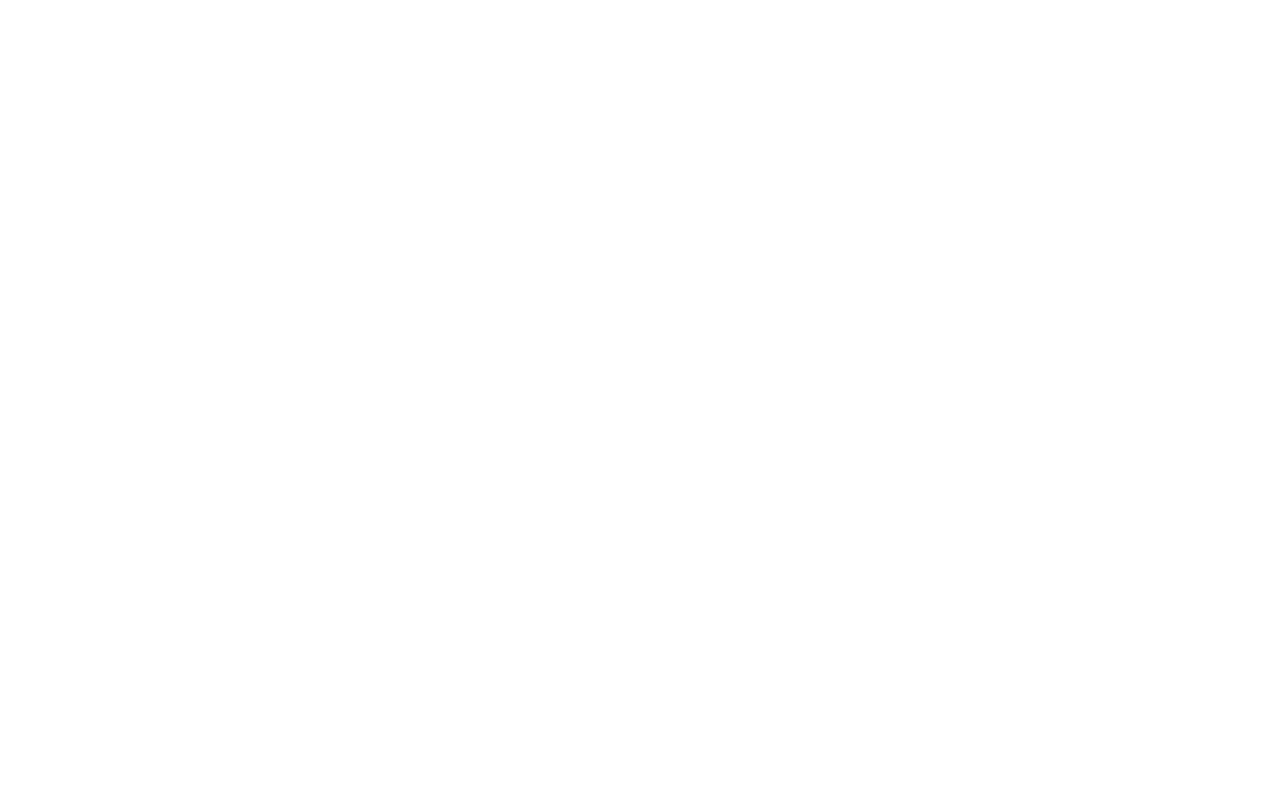
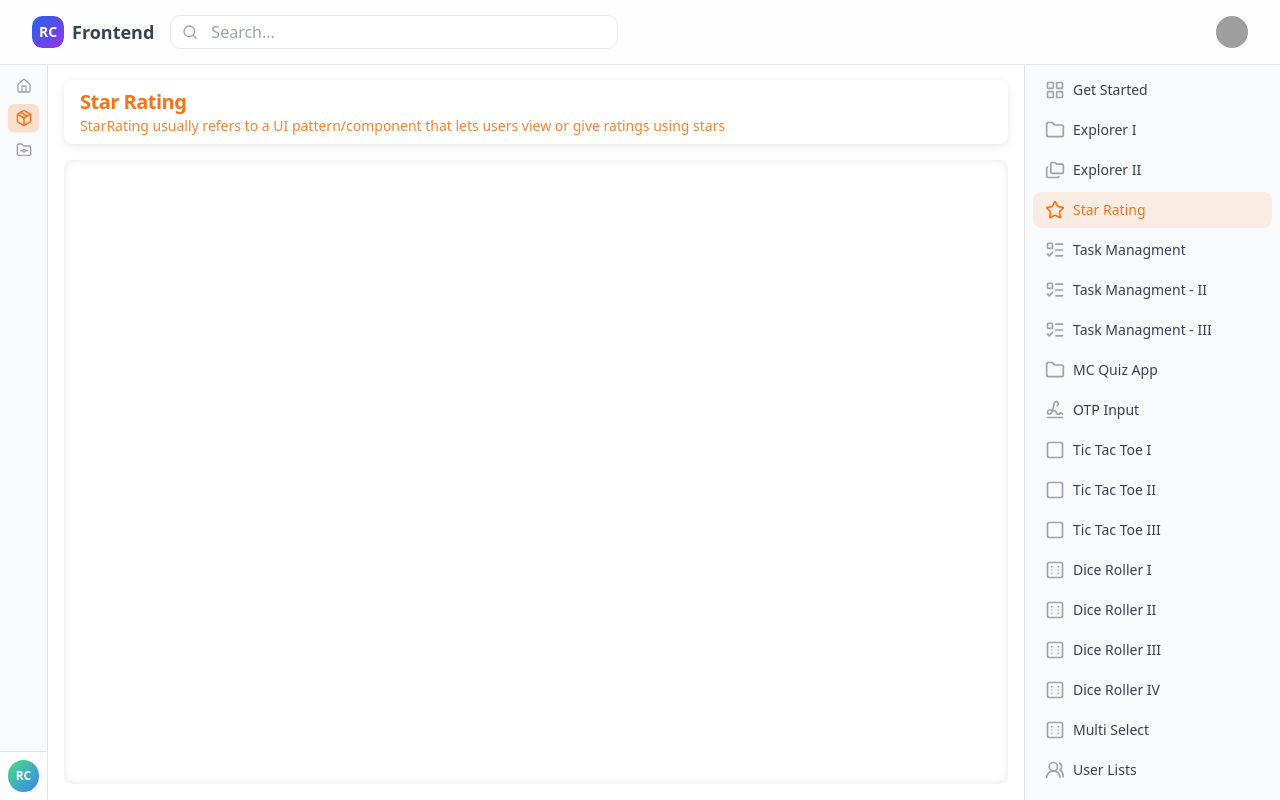
Before and after one commit to sachinrk04/UI-Problems-New, a React (Vite) app: page /ui-problems/star-rating in a window 1280 px wide. Before the commit this address had no page. Built offline with nearby package versions, Linux system fonts and the light colour scheme; grey boxes are pictures that could not be loaded.

Commit message:
improve UI

```diff
--- a/src/App.tsx
+++ b/src/App.tsx
@@ -29,6 +29,7 @@ import BasicGitCommands from "./pages/GitPage/BasicGitCommands";
 import BranchingCommands from "./pages/GitPage/BranchingCommands";
 import RemoteCommands from "./pages/GitPage/RemoteCommands";
 import StagingAndCommitting from "./pages/GitPage/StagingAndCommitting";
+import StarRating from "./pages/UIProblems/StarRating";
 
 function App() {
   return (
@@ -39,6 +40,7 @@ function App() {
           <Route path="ui-problems" element={<UIProblems />}>
             <Route path="explorer-one" element={<FolderFileExplorerOne />} />
             <Route path="explorer-two" element={<FolderFileExplorerTwo />} />
+            <Route path="star-rating" element={<StarRating />} />
             <Route path="task-managment" element={<TaskManagment />} />
             <Route path="task-managment-ii" element={<TaskManagmentII />} />
             <Route path="task-managment-iii" element={<TaskManagmentIII />} />
--- a/src/components/GitPageComponents/GitPageComponents.tsx
+++ b/src/components/GitPageComponents/GitPageComponents.tsx
@@ -3,10 +3,12 @@ import PageHeader from '../PageHeader';
 const GitPageComponents = () => {
   return (
     <div className="p-4 overflow-auto min-h-[calc(100vh-4rem)]">
-      <PageHeader
-        title="Git Commands"
-        description="Git Commands && Git for DevOps"
-      />
+      <div className="w-full px-4 py-2 overflow-auto rounded-md shadow-[0_2px_10px_rgba(0,0,0,0.10)]">
+        <PageHeader
+          title="Git Commands"
+          description="Git Commands && Git for DevOps"
+        />
+      </div>
       <div className='mt-4'>
         Git Page Components
       </div>
--- a/src/components/GitPageComponents/GitPageDetails.tsx
+++ b/src/components/GitPageComponents/GitPageDetails.tsx
@@ -14,15 +14,19 @@ const GitPageDetails = ({
 }: GitPageDetailsProps) => {
   return (
     <>
-      <PageHeader title={title} description={description} />
+      <div className="w-full px-4 py-2 overflow-auto rounded-md shadow-[0_2px_10px_rgba(0,0,0,0.10)]">
+        <PageHeader title={title} description={description} />
+      </div>
 
-      <div className="flex gap-x-4">
-        <div className="h-[calc(100vh-10.5rem)] p-4 overflow-auto shadow-[inset_0_0px_10px_rgba(0,0,0,0.10)] rounded-md w-full">
+      <div className="flex gap-4">
+        <div className="h-[calc(100vh-11rem)] p-4 overflow-auto shadow-[inset_0_0px_10px_rgba(0,0,0,0.10)] rounded-md w-full">
           {dataLists && dataLists.length > 0 && (
             <GitCommandsAndDetails dataLists={dataLists} />
           )}
         </div>
-        <div className="h-[calc(100vh-10.5rem)] p-4 overflow-auto shadow-[inset_0_0px_10px_rgba(0,0,0,0.10)] rounded-md w-full"></div>
+        <div className="h-[calc(100vh-11rem)] p-4 overflow-auto shadow-[inset_0_0px_10px_rgba(0,0,0,0.10)] rounded-md w-full">
+
+        </div>
       </div>
     </>
   );
--- a/src/components/PageHeader.tsx
+++ b/src/components/PageHeader.tsx
@@ -7,7 +7,7 @@ const PageHeader = ({ title, description }: PageHeaderProps) => {
   return (
     <div>
       <div className="flex items-center">
-        <h1 className="inline-block text-xl font-bold tracking-tight sm:text-2xl text-primary">
+        <h1 className="inline-block text-lg font-bold tracking-tight sm:text-xl text-primary">
           {title}
         </h1>
       </div>
--- a/src/components/UIProblemsComponents/UIProblemsComponents.tsx
+++ b/src/components/UIProblemsComponents/UIProblemsComponents.tsx
@@ -4,10 +4,12 @@ import PageHeader from "../PageHeader";
 const UIProblemsComponents = ({ uiComponents }: any) => {
   return (
     <div className="p-4 overflow-auto min-h-[calc(100vh-4rem)] flex flex-col gap-y-4">
-      <PageHeader
-        title="UI Problems"
-        description="UI Problems are a collection of problems that we have encountered in the past and how we have solved them."
-      />
+      <div className="w-full px-4 py-2 overflow-auto rounded-md shadow-[0_2px_10px_rgba(0,0,0,0.10)]">
+        <PageHeader
+          title="UI Problems"
+          description="UI Problems are a collection of problems that we have encountered in the past and how we have solved them."
+        />
+      </div>
       <div className="grid grid-cols-3 gap-4 rounded-md shadow-[inset_0_0px_10px_rgba(0,0,0,0.10)] p-4">
         {uiComponents &&
           uiComponents.length > 0 &&
@@ -15,7 +17,7 @@ const UIProblemsComponents = ({ uiComponents }: any) => {
             <Link
               key={route.name}
               to={route.href}
-              className={`flex justify-center flex-col gap-y-1 bg-gray-100 p-4 text-sm font-medium rounded-sm transition-all duration-200 text-gray-700 hover:bg-primary/20 hover:text-primary`}
+              className={`flex justify-center flex-col gap-y-1 bg-gray-100 p-4 text-sm font-medium rounded-sm transition-all duration-200 text-gray-700 hover:bg-primary/20 hover:text-primary shadow-[0px_0px_10px_rgba(0,0,0,0.20)]`}
             >
               <div className="flex items-center">
                 <route.icon className={`mr-3 h-5 w-5 text-primary`} />
--- /dev/null
+++ b/src/pages/UIProblems/StarRating.tsx
@@ -0,0 +1,21 @@
+import PageHeader from "@/components/PageHeader";
+
+const StarRating = () => {
+  return (
+    <div className="flex flex-col p-4 overflow-auto gap-y-4">
+      <div className="w-full px-4 py-2 overflow-auto rounded-md shadow-[0_2px_10px_rgba(0,0,0,0.10)]">
+        <PageHeader
+          title="Star Rating"
+          description="StarRating usually refers to a UI pattern/component that lets users view or give ratings using stars"
+        />
+      </div>
+
+      <div className="flex gap-4">
+        <div className="h-[calc(100vh-11rem)] p-4 overflow-auto shadow-[inset_0_0px_10px_rgba(0,0,0,0.10)] rounded-md w-full"></div>
+        {/* <div className="h-[calc(100vh-10.5rem)] p-4 overflow-auto shadow-[inset_0_0px_10px_rgba(0,0,0,0.10)] rounded-md w-full"></div> */}
+      </div>
+    </div>
+  );
+};
+
+export default StarRating;
--- a/src/routes/uiProblemRoutes.tsx
+++ b/src/routes/uiProblemRoutes.tsx
@@ -4,10 +4,12 @@ import {
   Folders,
   Grid2x2X,
   Grid3x3,
+  LayoutGrid,
   ListTodoIcon,
   SignatureIcon,
   SignpostBigIcon,
   Square,
+  Star,
   Users2,
 } from "lucide-react";
 
@@ -15,7 +17,7 @@ export const uiProblemRoutes = [
   {
     name: "Get Started",
     href: "/ui-problems",
-    icon: Folder,
+    icon: LayoutGrid,
     sideDescription: "",
     pageDescription: "",
   },
@@ -30,6 +32,13 @@ export const uiProblemRoutes = [
     name: "Explorer II",
     href: "/ui-problems/explorer-two",
     icon: Folders,
+    sideDescription: "",
+    pageDescription: "",
+  },
+  {
+    name: "Star Rating",
+    href: "/ui-problems/star-rating",
+    icon: Star,
     sideDescription: "",
     pageDescription: "",
   },
```
